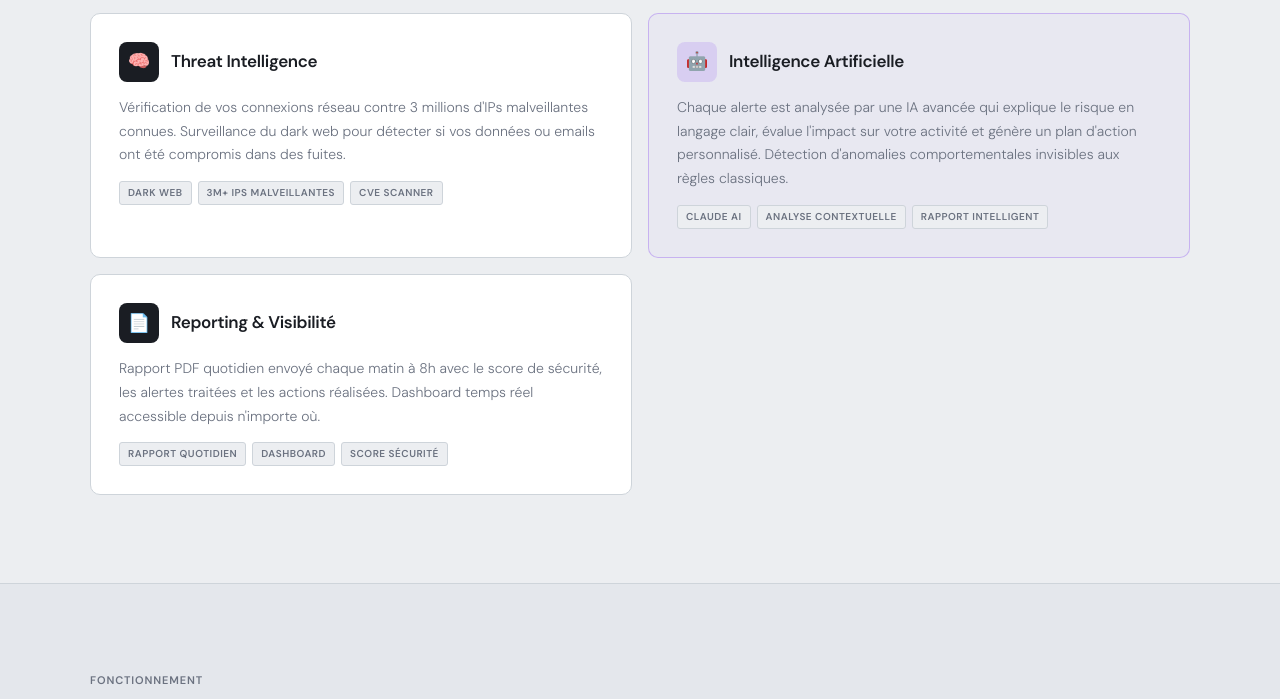
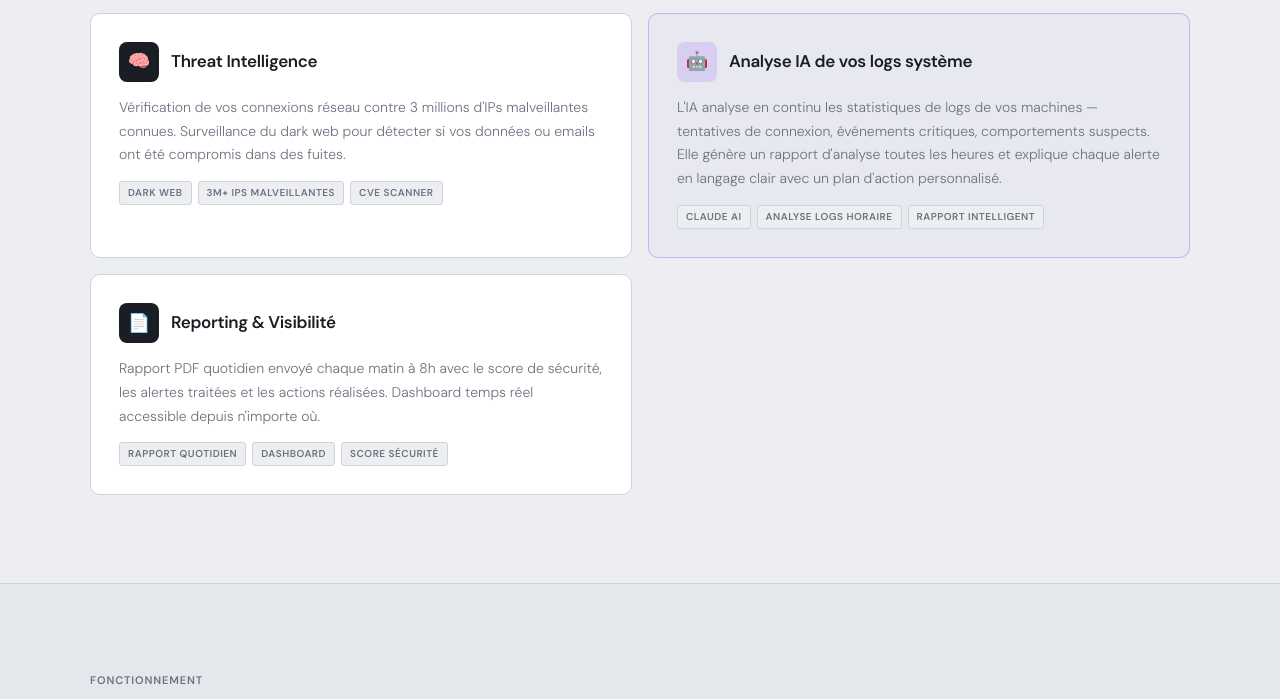
Before and after one commit to hanafi-gaci/shieldflow, a plain HTML site: page dashboard/landing.html in a window 1280 px wide. Shown: the part 2775-3474 px from the top of the page. Drawn offline with nearby package versions, Linux system fonts and the light colour scheme.

Commit message:
fix: SOC virtuel renommé analyse IA logs - message honnête

```diff
--- a/dashboard/landing.html
+++ b/dashboard/landing.html
@@ -392,10 +392,10 @@ footer{border-top:1px solid var(--border);padding:28px}
       <div class="service" style="border-color:rgba(124,58,237,.3);background:rgba(124,58,237,.03)">
         <div class="service-header">
           <div class="service-icon" style="background:rgba(124,58,237,.15)">🤖</div>
-          <div class="service-title">Intelligence Artificielle</div>
+          <div class="service-title">Analyse IA de vos logs système</div>
         </div>
-        <p class="service-body">Chaque alerte est analysée par une IA avancée qui explique le risque en langage clair, évalue l'impact sur votre activité et génère un plan d'action personnalisé. Détection d'anomalies comportementales invisibles aux règles classiques.</p>
-        <div class="service-tags"><span class="stag">Claude AI</span><span class="stag">Analyse contextuelle</span><span class="stag">Rapport intelligent</span></div>
+        <p class="service-body">L'IA analyse en continu les statistiques de logs de vos machines — tentatives de connexion, événements critiques, comportements suspects. Elle génère un rapport d'analyse toutes les heures et explique chaque alerte en langage clair avec un plan d'action personnalisé.</p>
+        <div class="service-tags"><span class="stag">Claude AI</span><span class="stag">Analyse logs horaire</span><span class="stag">Rapport intelligent</span></div>
       </div>
 
 
@@ -443,7 +443,7 @@ footer{border-top:1px solid var(--border);padding:28px}
           <tr><td>Administration cloud M365/AWS</td><td class="hl"><span class="yes">✓ Inclus</span></td><td><span class="maybe">Partiel</span></td><td><span class="maybe">Sur devis</span></td><td><span class="no">—</span></td></tr>
           <tr><td>Conformité RGPD automatique</td><td class="hl"><span class="yes">✓ Inclus</span></td><td><span class="maybe">Partiel</span></td><td><span class="maybe">Sur devis</span></td><td><span class="no">—</span></td></tr>
           <tr><td>Rapport de sécurité quotidien</td><td class="hl"><span class="yes">✓ Inclus</span></td><td><span class="maybe">Manuel</span></td><td><span class="no">—</span></td><td><span class="no">—</span></td></tr>
-          <tr><td>SOC virtuel — analyste IA logs</td><td class="hl"><span class="yes">✓ Inclus</span></td><td><span class="yes">✓</span></td><td><span class="no">—</span></td><td><span class="no">—</span></td></tr>
+          <tr><td>Analyse IA logs système (horaire)</td><td class="hl"><span class="yes">✓ Inclus</span></td><td><span class="maybe">Manuel</span></td><td><span class="no">—</span></td><td><span class="no">—</span></td></tr>
           <tr><td>Zero Trust comportemental PME</td><td class="hl"><span class="yes">✓ Inclus</span></td><td><span class="maybe">Partiel</span></td><td><span class="no">—</span></td><td><span class="no">—</span></td></tr>
           <tr><td>Threat Intelligence & Dark web</td><td class="hl"><span class="yes">✓ Inclus</span></td><td><span class="no">—</span></td><td><span class="no">—</span></td><td><span class="no">—</span></td></tr>
           <tr><td>Coût mensuel</td><td class="hl" style="color:var(--green);font-weight:600">199 – 599 €</td><td style="color:var(--red)">5 000 – 8 000 €</td><td style="color:var(--red)">1 000 – 3 000 €</td><td style="color:var(--green)">0 €</td></tr>
@@ -522,7 +522,7 @@ footer{border-top:1px solid var(--border);padding:28px}
     <div class="faq-i"><button class="faq-q" onclick="this.parentElement.classList.toggle('open')">L'agent ralentit-il nos machines ?<span class="faq-ic">+</span></button><div class="faq-a">Non. L'agent consomme moins de 1% de CPU. Il tourne silencieusement en arrière-plan sans affecter les performances de vos machines.</div></div>
     <div class="faq-i"><button class="faq-q" onclick="this.parentElement.classList.toggle('open')">Est-ce vraiment rentable pour une PME ?<span class="faq-ic">+</span></button><div class="faq-a">Absolument. Une cyberattaque coûte en moyenne 50 000€ à une PME — sans compter l'arrêt d'activité et la perte de clients. ShieldFlow Business à 399€/mois vous protège pour moins de 5€ par jour. De plus, vous évitez le recrutement d'un ingénieur à 60 000€/an. Le ROI est immédiat.</div></div>
     <div class="faq-i"><button class="faq-q" onclick="this.parentElement.classList.toggle('open')">Peut-on résilier à tout moment ?<span class="faq-ic">+</span></button><div class="faq-a">Oui. Aucun engagement annuel. Résiliation possible à tout moment avec un préavis d'un mois.</div></div>
-    <div class="faq-i"><button class="faq-q" onclick="this.parentElement.classList.toggle('open')">Qu'est-ce qu'un SOC virtuel et pourquoi c'est important ?<span class="faq-ic">+</span></button><div class="faq-a">Un SOC (Security Operations Center) est une équipe d'experts qui surveille en permanence les logs et événements de sécurité d'une entreprise. Les grandes entreprises paient 60 000€/an minimum pour avoir un analyste SOC. ShieldFlow intègre un SOC virtuel propulsé par l'IA qui analyse vos logs en temps réel, détecte les patterns d'attaque et génère des rapports d'analyse toutes les heures — inclus dans votre abonnement sans surcoût.</div></div>
+    <div class="faq-i"><button class="faq-q" onclick="this.parentElement.classList.toggle('open')">Comment fonctionne l'analyse IA de vos logs ?<span class="faq-ic">+</span></button><div class="faq-a">Notre IA analyse toutes les heures les statistiques de logs de vos machines — nombre de tentatives de connexion échouées, événements critiques système, comportements anormaux. Si une anomalie est détectée, vous recevez immédiatement un email d'alerte avec l'analyse complète et les actions à prendre.</div></div>
     <div class="faq-i"><button class="faq-q" onclick="this.parentElement.classList.toggle('open')">Intervenez-vous en cas de cyberattaque ?<span class="faq-ic">+</span></button><div class="faq-a">Oui. En cas d'incident détecté, notre équipe intervient immédiatement — isolation de la machine compromise, blocage des accès non autorisés, analyse des logs. Pour les plans Business et Pro, une hotline est disponible en cas d'urgence.</div></div>
   </div>
 </section>
```
